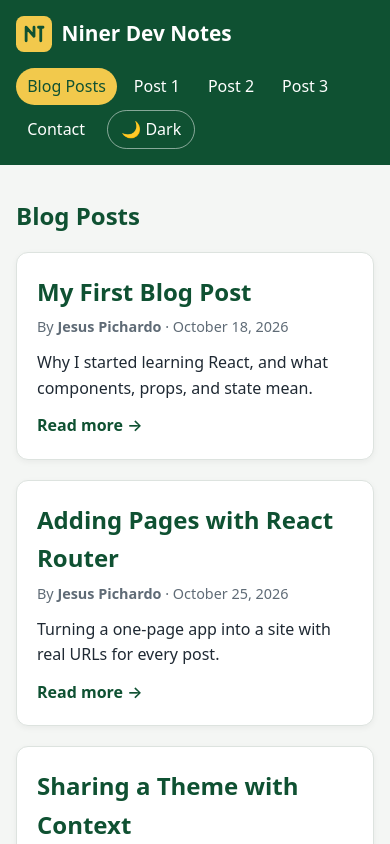
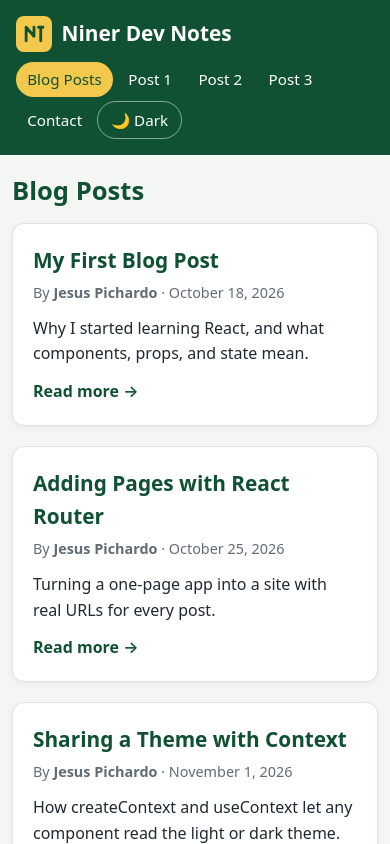
Before and after one commit to BobbyPinn/blog-lab, a React (Vite) app: page / in a window 390 px wide. Shown: the top 844 px of the page. Built offline with nearby package versions, Linux system fonts and the light colour scheme.

Commit message:
Part 6: Responsive styling for mobile and desktop

```diff
--- a/index.html
+++ b/index.html
@@ -4,7 +4,7 @@
     <meta charset="UTF-8" />
     <link rel="icon" type="image/svg+xml" href="/favicon.svg" />
     <meta name="viewport" content="width=device-width, initial-scale=1.0" />
-    <title>blog-lab</title>
+    <title>Niner Dev Notes</title>
   </head>
   <body>
     <div id="root"></div>
--- a/src/index.css
+++ b/src/index.css
@@ -59,7 +59,11 @@ body {
 .page {
   min-height: 100vh; display: flex; flex-direction: column;
   background: var(--bg); color: var(--text);
+  overflow-wrap: anywhere; /* long words or URLs wrap instead of overflowing on phones */
 }
+
+/* Visible outline when moving through links and buttons with the keyboard */
+a:focus-visible, button:focus-visible { outline: 3px solid #f2c94c; outline-offset: 2px; }
 
 .header { background: var(--header-bg); color: #fff; }
 .header-inner {
@@ -119,6 +123,8 @@ h2 { margin-top: 0; color: var(--heading); }
 .page-title { margin: 0 0 1rem; color: var(--heading); }
 
 .post-list { list-style: none; padding: 0; margin: 0; display: grid; gap: 1.25rem; }
+.post-card { transition: transform .15s, box-shadow .15s; }
+.post-card:hover { transform: translateY(-2px); box-shadow: 0 6px 16px rgba(0,0,0,.12); }
 .post-card h2 { margin-bottom: .25rem; }
 .post-card h2 a { color: var(--heading); text-decoration: none; }
 .post-card h2 a:hover { text-decoration: underline; }
@@ -149,7 +155,15 @@ h2 { margin-top: 0; color: var(--heading); }
 .footer { background: var(--header-bg); color: var(--footer-text); text-align: center; padding: 1rem; font-size: .9rem; }
 .footer p { margin: 0; }
 
+/* Phones and small tablets */
 @media (max-width: 600px) {
-  .header-inner { flex-direction: column; align-items: flex-start; }
+  .header-inner { flex-direction: column; align-items: flex-start; gap: .6rem; }
+  .nav { gap: .25rem; }
+  .nav a, .theme-toggle { font-size: .95rem; }
+  .theme-toggle { margin-left: 0; }
+  .main { padding: 1.25rem .75rem; gap: 1.25rem; }
   .card { padding: 1.25rem; }
+  .page-title, .post-title { font-size: 1.6rem; line-height: 1.25; }
+  .post-card h2 { font-size: 1.3rem; }
+  .stack-form .btn { align-self: stretch; } /* full-width buttons are easier to tap */
 }
```
